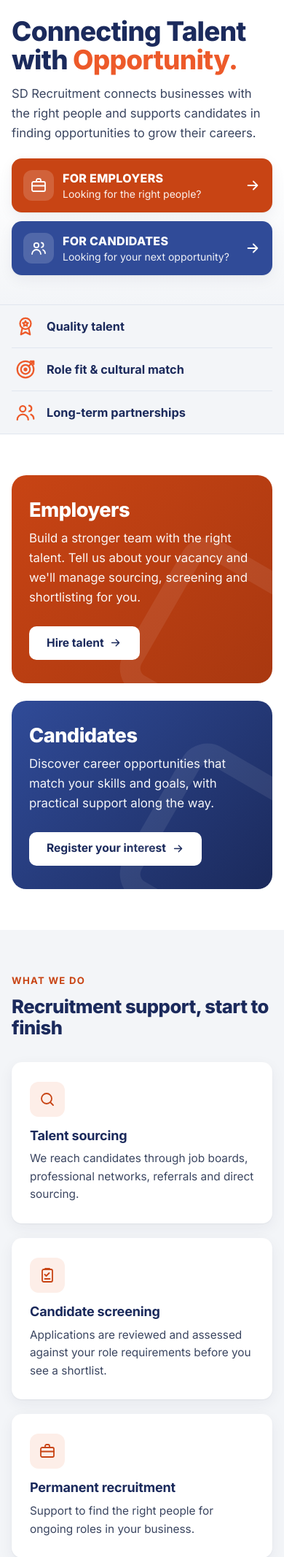
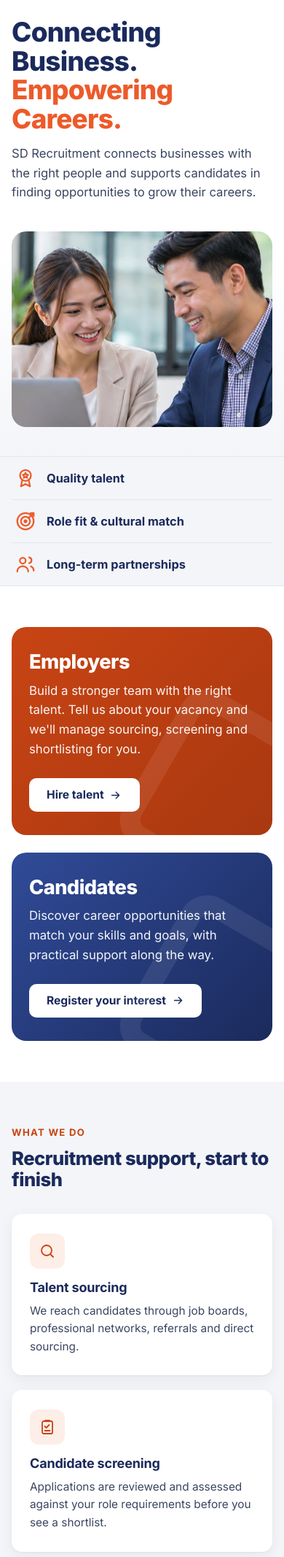
Before and after one commit to t-hinley/sd-recruitment, a Django app: page / in a window 390 px wide. Shown: the part 73-2206 px from the top of the page at 73% size. Run offline with Django 5.2, Linux system fonts and the light colour scheme.

Commit message:
Homepage hero: new headline, photo from the recommendation, no pathway buttons
- Headline is now "Connecting Business. Empowering Careers."
- The For Employers / For Candidates buttons are removed from the hero; the Employers
  and Candidates cards further down still link to both pages
- The logo graphic is replaced by the photo from the homepage mockup in the Website
  Amendment Recommendation; on phones it shows below the text

Co-Authored-By: Claude Opus 5.5 <noreply@anthropic.com>
Claude-Session: https://claude.ai/code/session_018i6KhyRKKuaj4sJwSsDdCc

```diff
--- a/static/css/style.css
+++ b/static/css/style.css
@@ -83,8 +83,9 @@ p { margin: 0 0 1em; }
 /* ---------- Home hero ---------- */
 .hero { background: linear-gradient(180deg, #fff 0%, #fff 55%, var(--grey) 100%); padding: 56px 0 64px; overflow: hidden; }
 .hero__inner { display: grid; grid-template-columns: 1.2fr .8fr; gap: 48px; align-items: center; }
-.hero__title { font-size: clamp(2.4rem, 5.4vw, 4rem); line-height: 1.05; margin-bottom: 20px; }
-.hero__lead { font-size: 1.15rem; max-width: 34em; color: var(--text); margin-bottom: 32px; }
+.hero__title { font-size: clamp(2.3rem, 4.3vw, 3.45rem); line-height: 1.08; margin-bottom: 20px; }
+.hero__title > span, .hero__title { text-wrap: balance; }
+.hero__lead { font-size: 1.15rem; max-width: 34em; color: var(--text); margin-bottom: 0; }
 .pathways { display: grid; grid-template-columns: 1fr 1fr; gap: 14px; max-width: 660px; }
 .pathway { display: flex; align-items: center; gap: 12px; padding: 16px 16px; border-radius: var(--radius); color: #fff; text-decoration: none; box-shadow: var(--shadow); transition: transform .15s, box-shadow .15s, background-color .15s; }
 .pathway:hover { transform: translateY(-2px); box-shadow: var(--shadow-lg); color: #fff; }
@@ -109,6 +110,10 @@ p { margin: 0 0 1em; }
 .brand-panel::before { width: 62%; height: 62%; right: -20%; top: -22%; border: 2px solid rgba(48,75,152,.14); }
 .brand-panel::after { width: 50%; height: 50%; left: -16%; bottom: -20%; border: 2px solid rgba(237,90,42,.18); }
 .brand-panel__mark { width: 58%; filter: drop-shadow(0 18px 30px rgba(27,42,92,.12)); position: relative; z-index: 1; }
+.brand-panel--photo { aspect-ratio: 531 / 600; background: var(--grey); }
+.brand-panel--photo::before, .brand-panel--photo::after { display: none; }
+.brand-panel__photo { position: absolute; inset: 0; width: 100%; height: 100%; object-fit: cover; }
+.hero__title .text-orange { display: block; }
 .brand-chip { position: absolute; z-index: 2; display: inline-flex; align-items: center; gap: 8px; padding: 10px 14px; border-radius: 12px; background: #fff; box-shadow: var(--shadow-lg); color: var(--blue-ink); font-weight: 700; font-size: .9rem; white-space: nowrap; }
 .brand-chip .icon { color: var(--orange); }
 .brand-chip--1 { top: 9%; left: 6%; }
@@ -381,10 +386,13 @@ legend { padding: 0; margin-bottom: 14px; color: var(--blue-ink); font-weight: 8
   h1 { font-size: 2rem; }
   .hero { padding: 24px 0 40px; }
   .hero__title { font-size: 2.3rem; margin-bottom: 14px; }
-  .hero__lead { font-size: 1.04rem; margin-bottom: 22px; }
+  .hero__lead { font-size: 1.04rem; }
   .pathways { grid-template-columns: 1fr; gap: 12px; }
   .pathway { padding: 16px; }
-  .hero__visual { display: none; }
+  .hero__visual { max-width: none; }
+  .brand-panel--photo { aspect-ratio: 4 / 3; border-radius: 20px; }
+  .brand-panel__photo { object-position: center 30%; }
+  .brand-chip { display: none; }
   .highlights__inner { grid-template-columns: 1fr; }
   .highlight { justify-content: flex-start; padding: 14px 4px; }
   .highlight + .highlight { border-left: 0; border-top: 1px solid var(--line); }
--- a/templates/base.html
+++ b/templates/base.html
@@ -3,14 +3,14 @@
 <head>
   <meta charset="utf-8">
   <meta name="viewport" content="width=device-width, initial-scale=1">
-  <title>{% block title %}SD Recruitment | Connecting Talent with Opportunity{% endblock %}</title>
+  <title>{% block title %}SD Recruitment | Connecting Business. Empowering Careers.{% endblock %}</title>
   <meta name="description" content="{% block meta_description %}SD Recruitment connects businesses with the right people and supports candidates in finding opportunities to grow their careers.{% endblock %}">
   <link rel="canonical" href="{{ site_url }}{{ request.path }}">
   <meta name="theme-color" content="#304B98">
 
   <meta property="og:type" content="website">
   <meta property="og:site_name" content="{{ business.name }}">
-  <meta property="og:title" content="{% block og_title %}{{ business.name }} – Connecting Talent with Opportunity{% endblock %}">
+  <meta property="og:title" content="{% block og_title %}{{ business.name }} – Connecting Business. Empowering Careers.{% endblock %}">
   <meta property="og:description" content="{% block og_description %}Recruitment support for employers and career support for candidates.{% endblock %}">
   <meta property="og:url" content="{{ site_url }}{{ request.path }}">
   <meta property="og:image" content="{{ site_url }}{% static 'images/logo-full.png' %}">
--- a/templates/core/home.html
+++ b/templates/core/home.html
@@ -5,24 +5,12 @@
 <section class="hero">
   <div class="container hero__inner">
     <div class="hero__copy">
-      <h1 class="hero__title">Connecting Talent with <span class="text-orange">Opportunity.</span></h1>
+      <h1 class="hero__title">Connecting Business. <span class="text-orange">Empowering Careers.</span></h1>
       <p class="hero__lead">SD Recruitment connects businesses with the right people and supports candidates in finding opportunities to grow their careers.</p>
-      <div class="pathways" role="group" aria-label="Choose your path">
-        <a class="pathway pathway--employers" href="{% url 'core:employers' %}">
-          <span class="pathway__icon"><svg class="icon"><use href="#i-briefcase"/></svg></span>
-          <span class="pathway__text"><strong>For Employers</strong><small>Looking for the right people?</small></span>
-          <svg class="icon pathway__arrow"><use href="#i-arrow"/></svg>
-        </a>
-        <a class="pathway pathway--candidates" href="{% url 'core:candidates' %}">
-          <span class="pathway__icon"><svg class="icon"><use href="#i-users"/></svg></span>
-          <span class="pathway__text"><strong>For Candidates</strong><small>Looking for your next opportunity?</small></span>
-          <svg class="icon pathway__arrow"><use href="#i-arrow"/></svg>
-        </a>
-      </div>
     </div>
     <div class="hero__visual" aria-hidden="true">
-      <div class="brand-panel">
-        <img class="brand-panel__mark" src="{% static 'images/logo-mark.png' %}" alt="" width="480" height="417">
+      <div class="brand-panel brand-panel--photo">
+        <img class="brand-panel__photo" src="{% static 'images/hero.jpg' %}" alt="" width="531" height="600" fetchpriority="high">
         <span class="brand-chip brand-chip--1"><svg class="icon"><use href="#i-search"/></svg> Talent sourcing</span>
         <span class="brand-chip brand-chip--2"><svg class="icon"><use href="#i-clipboard"/></svg> Candidate screening</span>
         <span class="brand-chip brand-chip--3"><svg class="icon"><use href="#i-check-circle"/></svg> Support to placement</span>
```
Also changed, not shown: core/tests/test_site.py (+8 -6 lines), static/images/hero.jpg (added).
